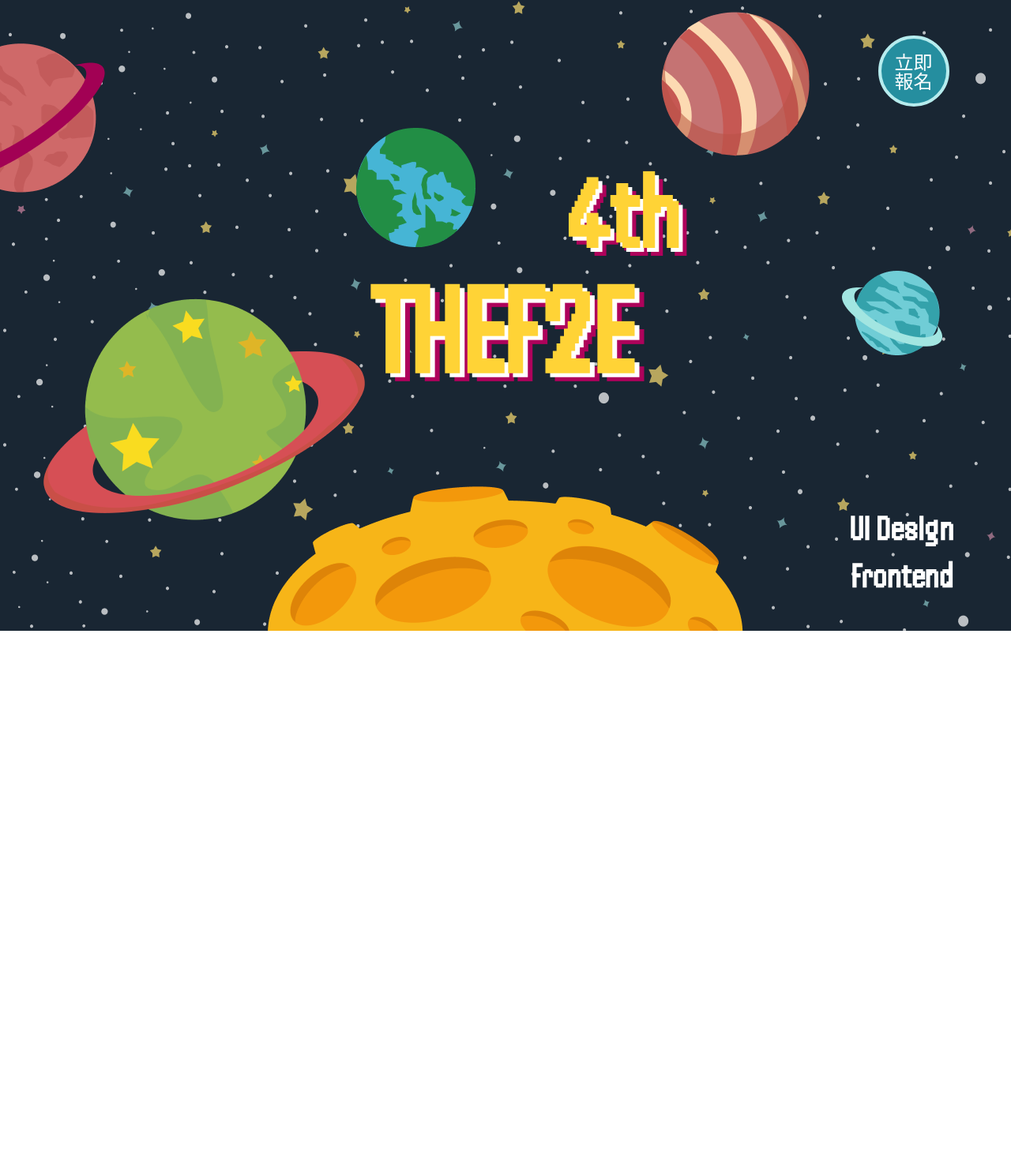
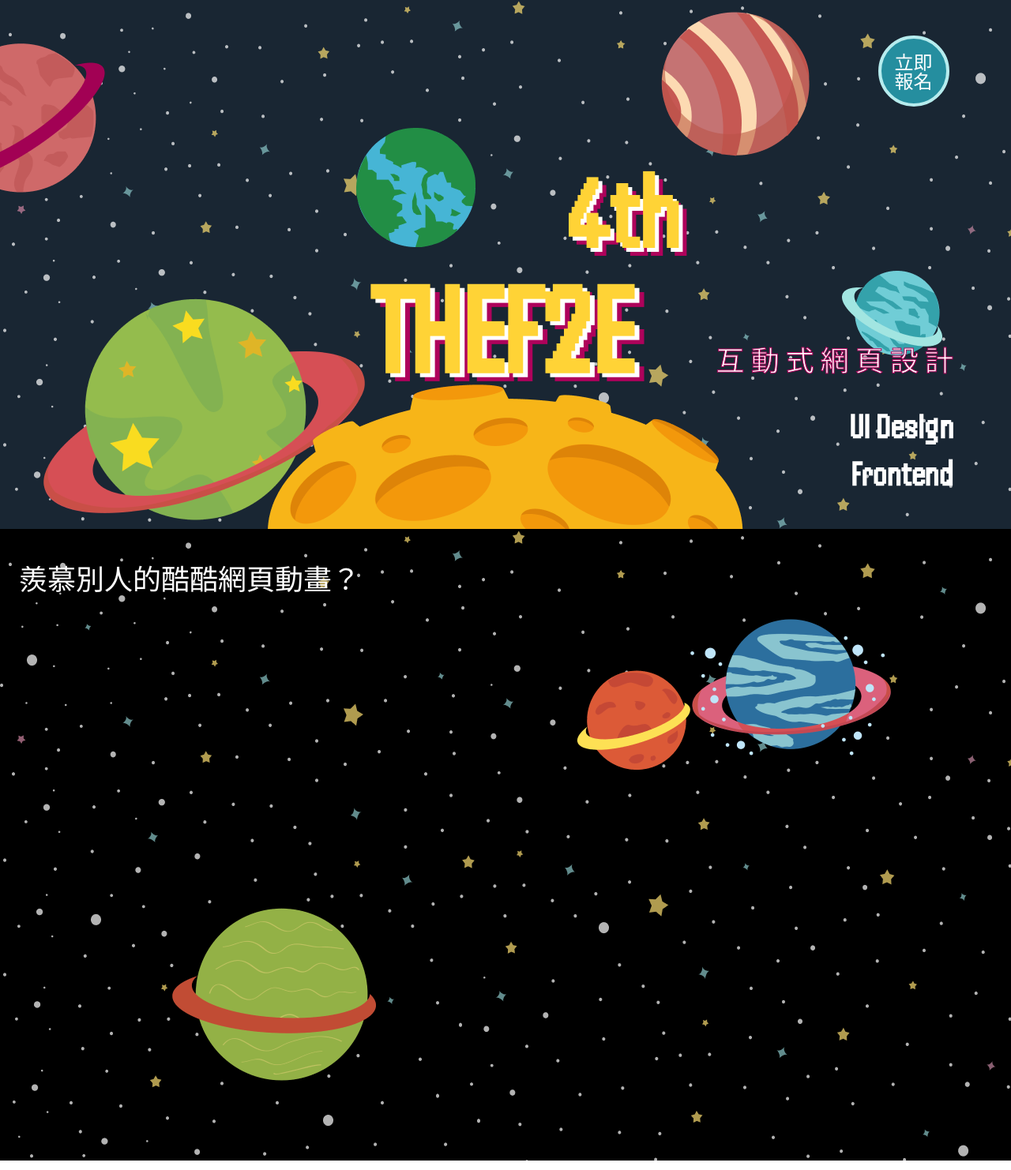
Before and after one commit to roceil/Rocket_The_F2E_Self_Week1_Tailwind, a plain HTML site: page index.html in a window 1280 px wide. Shown: the part 130-1612 px from the top of the page at 79% size. Before the commit the page ends 929 px from the top, so only its background shows below. Drawn offline with Linux system fonts and the light colour scheme.

Commit message:
Update 2022-11-10T13:57:11.725Z

```diff
--- a/index.html
+++ b/index.html
@@ -56,7 +56,7 @@
 <main class="lg:mt-[129px]">
   <!-- banner -->
   <section
-    class="bg-[#192633] h-screen bg-[url('/assets/images/banner_star.png')] relative"
+    class="bg-[#192633] lg:h-[calc(100vh-129px)] bg-[url('/assets/images/banner_star.png')] relative"
   >
     <!-- 星球定位 -->
     <!-- ?planet01 -->
@@ -149,10 +149,53 @@
     <!-- 網頁元素 -->
     <!-- ?立即報名BTN -->
     <a
-      class="w-[90px] h-[90px] bg-secondary01 border-4 border-[#B6ECEE] rounded-full  flex justify-center items-center lg:absolute lg:right-[78.09px] lg:top-[46px]"
+      class="w-[90px] h-[90px] bg-secondary01 border-4 border-[#B6ECEE] rounded-full flex justify-center items-center lg:absolute lg:right-[78.09px] lg:top-[46px]"
       href="#"
-      ><span class="w-[49px] text-2xl font-normal text-white leading-6">立即報名</span></a
+      ><span class="w-[49px] text-2xl font-normal text-white leading-6"
+        >立即報名</span
+      ></a
     >
+
+    <!-- ?互動式網頁設計 -->
+    <h2
+      class="lg:absolute lg:bottom-[194px] lg:right-[73px] lg:text-4xl lg:leading-[1.22222] text-white text-stroke font-inter"
+    >
+      互 動 式 網 頁 設 計
+    </h2>
+  </section>
+
+  <!-- 對話 -->
+  <section class="relative">
+    <div class="bg-black bg-[url('/assets/images/banner_star.png')] h-screen">
+
+
+      <!-- 第一區塊 -->
+      <div class="">
+        <!-- ?planet01 -->
+        <img
+          class="lg:absolute lg:right-[27px] lg:top-[18px]"
+          src="./assets/images/2-planet-1.png"
+          alt="2-planet-1"
+        />
+
+        <!-- ?planet02 -->
+        <img
+          class="lg:absolute lg:right-[246.07px] lg:top-[0px]"
+          src="./assets/images/2-planet-2.png"
+          alt="2-planet-2"
+        />
+
+        <!-- ?文字區塊 -->
+        <p class="text-white text-4xl leading-[1.94] pt-[27px] pb-[26px] pl-[43px] pl-[24px]">羨慕別人的酷酷網頁動畫？</p>
+      </div>
+
+      <!-- ?planet03 -->
+      <img
+        class="lg:absolute lg:top-[386.44px]"
+        src="./assets/images/2-planet-3.png"
+        alt="2-planet-1"
+      />
+    </div>
   </section>
 </main>
 
```
Also changed, not shown: assets/images/2-planet-1-cloud-1.png (added), assets/images/2-planet-1-cloud-2.png (added), assets/images/2-planet-1-cloud-3.png (added), assets/images/2-planet-1.png (added), assets/images/2-planet-2.png (added), assets/images/2-planet-3.png (added), assets/style/all.css.
